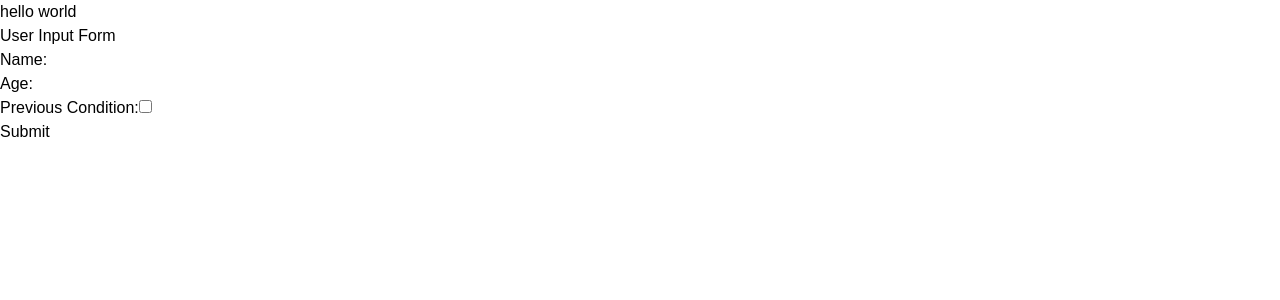
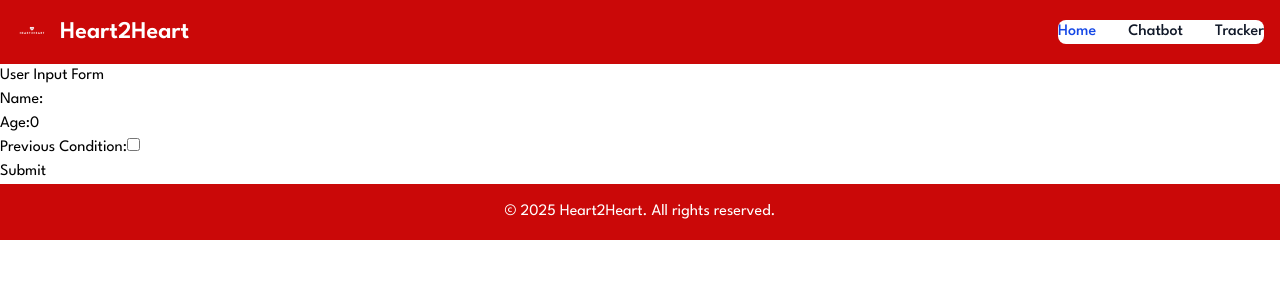
Before and after one commit to brxndd/BeachHacks-2025, a Next.js app in the folder frontend/: page / in a window 1280 px wide. Shown: the top 300 px of the page. Built offline with nearby package versions, Linux system fonts and the light colour scheme.

Commit message:
adding components into frontend, deleted db from docker_compose

```diff
--- a/frontend/app/layout.tsx
+++ b/frontend/app/layout.tsx
@@ -1,13 +1,21 @@
-import "./globals.css"
+import "./globals.css";
+import { League_Spartan } from 'next/font/google';
+
+// Load the League Spartan font
+const leagueSpartan = League_Spartan({
+  subsets: ['latin'],
+  weight: ['400', '500', '600', '700'], // Specify the weights you need
+  variable: '--font-league-spartan', // Optional: Define a CSS variable
+});
 
 export default function RootLayout({
   children,
 }: {
-    children: React.ReactNode
+  children: React.ReactNode;
 }) {
   return (
-      <html lang="en">
-        <body>{children}</body>
+    <html lang="en" className={`${leagueSpartan.variable}`}>
+      <body className={leagueSpartan.className}>{children}</body>
     </html>
-    )
+  );
 }
--- a/frontend/app/page.tsx
+++ b/frontend/app/page.tsx
@@ -1,13 +1,15 @@
 import Image from "next/image";
 import Questionnaire from "../components/Questionnaire";
-import Test from "../components/Test";
+import NavBar from "../components/NavBar";
+import Footer from "../components/Footer";
 
 export default function Home() {
 
   return (
     <div>
-      <h1> hello world</h1>
-      <Test />
+      <NavBar />
+      <Questionnaire />
+      <Footer />
     </div>
   );
 }
--- /dev/null
+++ b/frontend/components/Footer.tsx
@@ -0,0 +1,7 @@
+export default function Footer() {
+  return (
+    <footer className="bg-[#CA0808] text-white text-center p-4">
+      <p>© 2025 Heart2Heart. All rights reserved.</p>
+    </footer>
+  );
+}
--- /dev/null
+++ b/frontend/components/NavBar.tsx
@@ -0,0 +1,34 @@
+import Image from 'next/image';
+import Link from 'next/link';
+
+export default function NavBar() {
+  return (
+    <nav className="bg-[#CA0808] border-gray-200">
+      <div className="max-w-screen-xl flex flex-wrap items-center justify-between mx-auto p-4">
+        <Link href="/" className="flex items-center space-x-3 rtl:space-x-reverse">
+          <Image
+            src="/images/Heart2Heart.png"
+            alt="Logo"
+            width={32}
+            height={32}
+            className="h-8"
+          />
+          <span className="self-center text-2xl font-semibold whitespace-nowrap text-white">Heart2Heart</span>
+        </Link>
+        <div className="items-center justify-center hidden w-full md:flex md:w-auto md:order-1" id="navbar-cta">
+          <ul className="flex flex-col font-medium p-4 md:p-0 mt-4 border border-gray-100 rounded-lg bg-gray-50 md:space-x-8 rtl:space-x-reverse md:flex-row md:mt-0 md:border-0 md:bg-white">
+            <li>
+              <Link href="/" className="block py-2 px-3 md:p-0 text-white bg-blue-700 rounded-sm md:bg-transparent md:text-blue-700" aria-current="page">Home</Link>
+            </li>
+            <li>
+              <Link href="/chatbot" className="block py-2 px-3 md:p-0 text-gray-900 rounded-sm hover:bg-gray-100 md:hover:bg-transparent md:hover:text-blue-700">Chatbot</Link>
+            </li>
+            <li>
+              <Link href="/tracker" className="block py-2 px-3 md:p-0 text-gray-900 rounded-sm hover:bg-gray-100 md:hover:bg-transparent md:hover:text-blue-700">Tracker</Link>
+            </li>
+          </ul>
+        </div>
+      </div>
+    </nav>
+  );
+}
--- a/frontend/components/Questionnaire.tsx
+++ b/frontend/components/Questionnaire.tsx
@@ -1,137 +1,94 @@
 'use client';
-
-import React, { useState } from 'react';
+import { useState } from 'react';
 
 export default function Questionnaire() {
-  // State variables to store user input
+  // State to store form input values
+  const [name, setName] = useState('');
   const [age, setAge] = useState(0);
-  const [sex, setSex] = useState("");
-  const [race, setRace] = useState("");
+  const [prevCondition, setPrevCondition] = useState(false);
 
-  // Handle form submission
+  // State to store the response from the backend
+  const [response, setResponse] = useState(null);
+
+  // Function to handle form submission
   const handleSubmit = async (e) => {
     e.preventDefault(); // Prevent the default form submission behavior
 
     try {
-      // Send data to FastAPI backend
-      const response = await fetch("http://localhost:8000/store-input", {
-        method: "POST",
+      // Send a POST request to the FastAPI backend
+      const res = await fetch('http://127.0.0.1:8000/form/', {
+        method: 'POST',
         headers: {
-          "Content-Type": "application/json",
+          'Content-Type': 'application/json',
         },
         body: JSON.stringify({
-          age: age,
-          sex: sex,
-          race: race,
+          name: name,
+          age: parseInt(age), // Convert to integer
+          prev_condition: prevCondition,
         }),
       });
 
-      if (response.ok) {
-        alert("Data submitted successfully!");
-      } else {
-        alert("Failed to submit data.");
+      // Check if the request was successful
+      if (!res.ok) {
+        throw new Error('Network response was not ok');
       }
+
+      // Parse the JSON response
+      const data = await res.json();
+      setResponse(data); // Store the response in state
     } catch (error) {
-      console.error("Error:", error);
-      alert("An error occurred.");
+      console.error('Error submitting form:', error);
     }
   };
 
   return (
     <div>
-      <h1>Heart Health Questionnaire</h1>
+      <h1>User Input Form</h1>
+
+      {/* Form for user input */}
       <form onSubmit={handleSubmit}>
-        {/* Age */}
-        <label htmlFor="age">Age:</label><br />
+        <div>
+          <label htmlFor="name">Name:</label>
+          <input
+            type="text"
+            id="name"
+            value={name}
+            onChange={(e) => setName(e.target.value)}
+            required
+          />
+        </div>
+
+        <div>
+          <label htmlFor="age">Age:</label>
           <input
             type="number"
             id="age"
-          name="age"
             value={age}
-          onChange={(e) => setAge(parseInt(e.target.value, 10))}
+            onChange={(e) => setAge(e.target.value)}
             required
-        /><br />
+          />
+        </div>
 
-        {/* Sex */}
-        <label htmlFor="sex">Sex:</label><br />
-        <select
-          id="sex"
-          name="sex"
-          value={sex}
-          onChange={(e) => setSex(e.target.value)}
-          required
-        >
-          <option value="">Select</option>
-          <option value="male">Male</option>
-          <option value="female">Female</option>
-          <option value="other">Other</option>
-        </select><br />
-
-        {/* Race */}
-        <label htmlFor="race">Race:</label><br />
-        <input
-          type="text"
-          id="race"
-          name="race"
-          value={race}
-          onChange={(e) => setRace(e.target.value)}
-          required
-        /><br />
-
-        {/* Family History */}
-        <label htmlFor="familyHistory">Family History of Heart Disease:</label><br />
+        <div>
+          <label htmlFor="prevCondition">Previous Condition:</label>
           <input
             type="checkbox"
-          id="familyHistory"
-          name="familyHistory"
-          checked={familyHistory}
-          onChange={(e) => setFamilyHistory(e.target.checked)}
-        /><br />
+            id="prevCondition"
+            checked={prevCondition}
+            onChange={(e) => setPrevCondition(e.target.checked)}
+          />
+        </div>
 
-        {/* Smoking History */}
-        <label htmlFor="smokingHistory">Smoking History:</label><br />
-        <input
-          type="checkbox"
-          id="smokingHistory"
-          name="smokingHistory"
-          checked={smokingHistory}
-          onChange={(e) => setSmokingHistory(e.target.checked)}
-        /><br />
-
-        {/* Diabetes Status */}
-        <label htmlFor="diabetesStatus">Diabetes Status:</label><br />
-        <input
-          type="checkbox"
-          id="diabetesStatus"
-          name="diabetesStatus"
-          checked={diabetesStatus}
-          onChange={(e) => setDiabetesStatus(e.target.checked)}
-        /><br />
-
-        {/* Cholesterol Levels (Optional) */}
-        <label htmlFor="cholesterolLevels">Cholesterol Levels (optional):</label><br />
-        <input
-          type="text"
-          id="cholesterolLevels"
-          name="cholesterolLevels"
-          value={cholesterolLevels}
-          onChange={(e) => setCholesterolLevels(e.target.value)}
-        /><br />
-
-        {/* Current Heart Condition */}
-        <label htmlFor="currentHeartCondition">Current Heart Condition:</label><br />
-        <input
-          type="text"
-          id="currentHeartCondition"
-          name="currentHeartCondition"
-          value={currentHeartCondition}
-          onChange={(e) => setCurrentHeartCondition(e.target.value)}
-          required
-        /><br />
-
-        {/* Submit Button */}
         <button type="submit">Submit</button>
       </form>
+
+      {/* Display the response from the backend */}
+      {response && (
+        <div>
+          <h2>Response from Backend:</h2>
+          <pre>{JSON.stringify(response, null, 2)}</pre>
+        </div>
+      )}
     </div>
   );
 }
--- a/frontend/components/Test.tsx
+++ /dev/null
@@ -1,94 +0,0 @@
-'use client';
-import { useState } from 'react';
-
-export default function Home() {
-  // State to store form input values
-  const [name, setName] = useState('');
-  const [age, setAge] = useState('');
-  const [prevCondition, setPrevCondition] = useState(false);
-
-  // State to store the response from the backend
-  const [response, setResponse] = useState(null);
-
-  // Function to handle form submission
-  const handleSubmit = async (e) => {
-    e.preventDefault(); // Prevent the default form submission behavior
-
-    try {
-      // Send a POST request to the FastAPI backend
-      const res = await fetch('http://127.0.0.1:8000/form/', {
-        method: 'POST',
-        headers: {
-          'Content-Type': 'application/json',
-        },
-        body: JSON.stringify({
-          name: name,
-          age: parseInt(age), // Convert to integer
-          prev_condition: prevCondition,
-        }),
-      });
-
-      // Check if the request was successful
-      if (!res.ok) {
-        throw new Error('Network response was not ok');
-      }
-
-      // Parse the JSON response
-      const data = await res.json();
-      setResponse(data); // Store the response in state
-    } catch (error) {
-      console.error('Error submitting form:', error);
-    }
-  };
-
-  return (
-    <div>
-      <h1>User Input Form</h1>
-
-      {/* Form for user input */}
-      <form onSubmit={handleSubmit}>
-        <div>
-          <label htmlFor="name">Name:</label>
-          <input
-            type="text"
-            id="name"
-            value={name}
-            onChange={(e) => setName(e.target.value)}
-            required
-          />
-        </div>
-
-        <div>
-          <label htmlFor="age">Age:</label>
-          <input
-            type="number"
-            id="age"
-            value={age}
-            onChange={(e) => setAge(e.target.value)}
-            required
-          />
-        </div>
-
-        <div>
-          <label htmlFor="prevCondition">Previous Condition:</label>
-          <input
-            type="checkbox"
-            id="prevCondition"
-            checked={prevCondition}
-            onChange={(e) => setPrevCondition(e.target.checked)}
-          />
-        </div>
-
-        <button type="submit">Submit</button>
-      </form>
-
-      {/* Display the response from the backend */}
-      {response && (
-        <div>
-          <h2>Response from Backend:</h2>
-          <pre>{JSON.stringify(response, null, 2)}</pre>
-        </div>
-      )}
-    </div>
-  );
-}
```
Also changed, not shown: frontend/public/images/mini_logo.png (added), 1 other file (tests, documents, lock files or other folders). Lines whose indentation alone changed are shown as unchanged.
